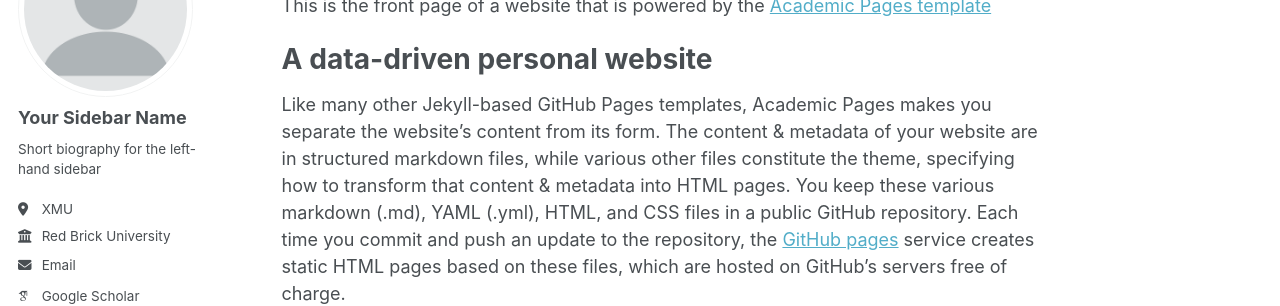
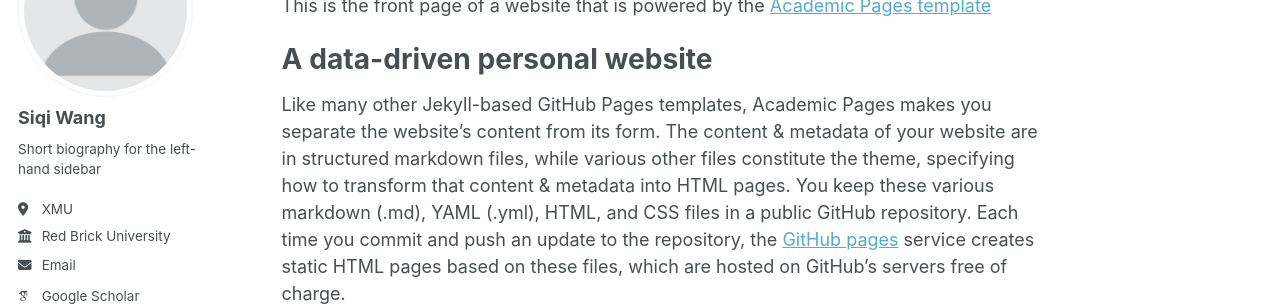
Before and after one commit to wsqqqqqqq/wsqqqqqqq.github.io, a Jekyll site: the page built from _pages/about.md, in a window 1280 px wide. Shown: the part 177-483 px from the top of the page. Built offline with Jekyll 4.4.1, drawn with Linux system fonts in a browser that asks for light colours; some web fonts are replaced.

Commit message:
Update _config.yml

```diff
--- a/_config.yml
+++ b/_config.yml
@@ -23,7 +23,7 @@ repository               : "academicpages/academicpages.github.io"
 author:
   # Biographic information
   avatar           : "profile.png"
-  name             : "Your Sidebar Name"
+  name             : "Siqi Wang"
   pronouns         : # example: "she/her"
   bio              : "Short biography for the left-hand sidebar"
   location         : "XMU"
```
